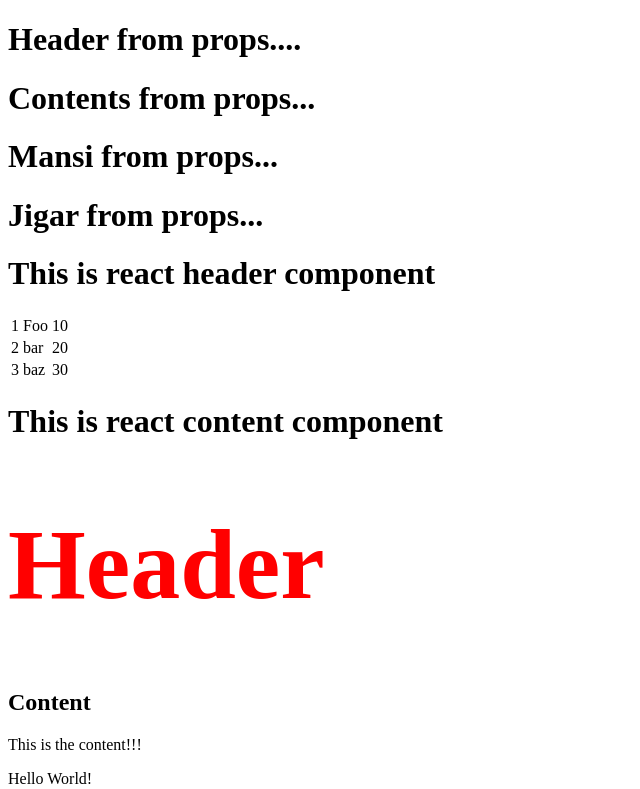
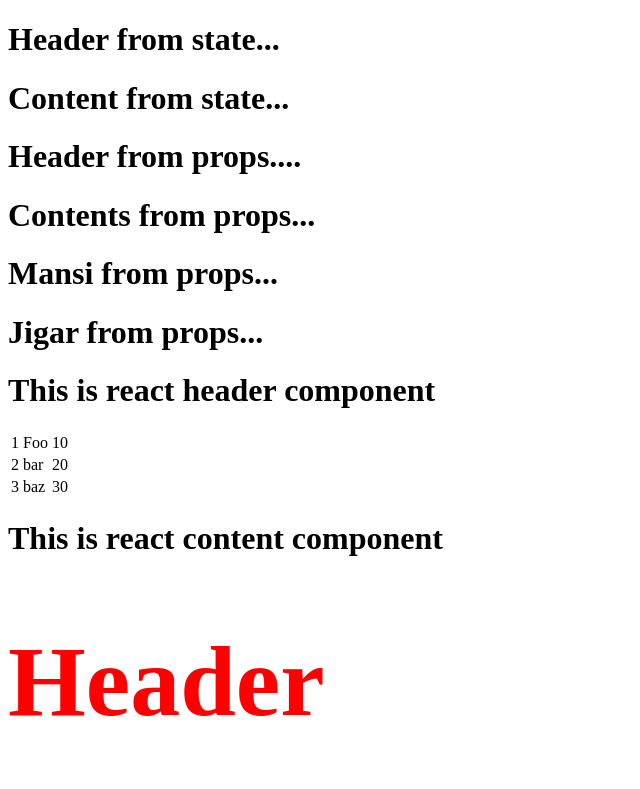
Before and after one commit to mansi-raja5/reactApp, a React app: page / in a window 1280 px wide. Shown: the top 789 px of the page, without its empty margins (0-640 px from the left). Built offline with nearby package versions, Linux system fonts and the light colour scheme.

Commit message:
Using states

```diff
--- a/App.jsx
+++ b/App.jsx
@@ -4,6 +4,8 @@ class App extends React.Component{
 	constructor(){
 		super();
 		this.state = {
+			 header: "Header from state...",
+			 content: "Content from state...",
 			data :
 			[
 				{
@@ -34,6 +36,8 @@ class App extends React.Component{
 
 		return(
 			<div>
+				<h1>{this.state.header}</h1>
+				<h1>{this.state.content}</h1>
 				<h1>{this.props.headerProp}</h1>
 				<h1>{this.props.contentProp}</h1>
 				<h1>{this.props.mansiProp}</h1>
```
